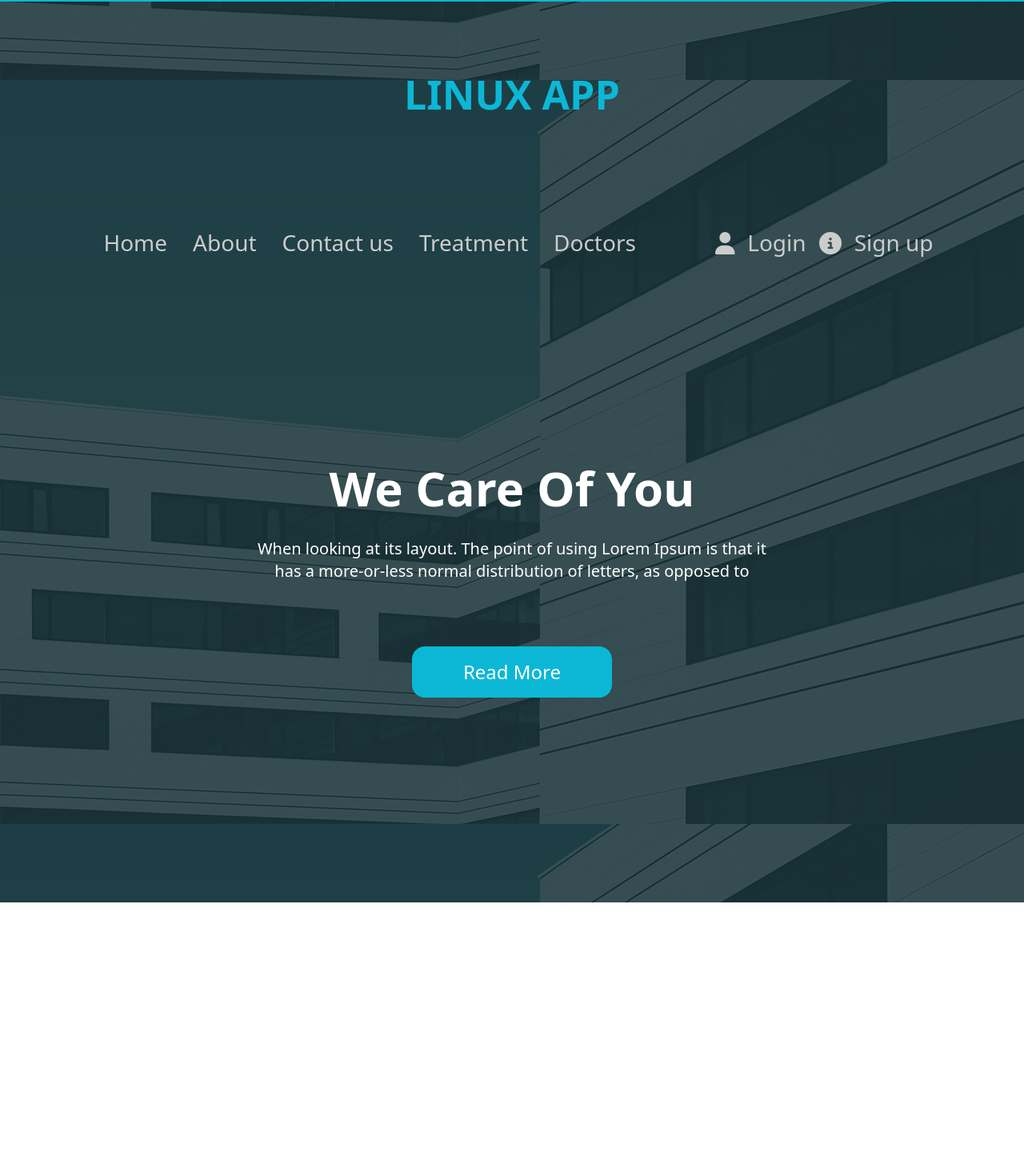
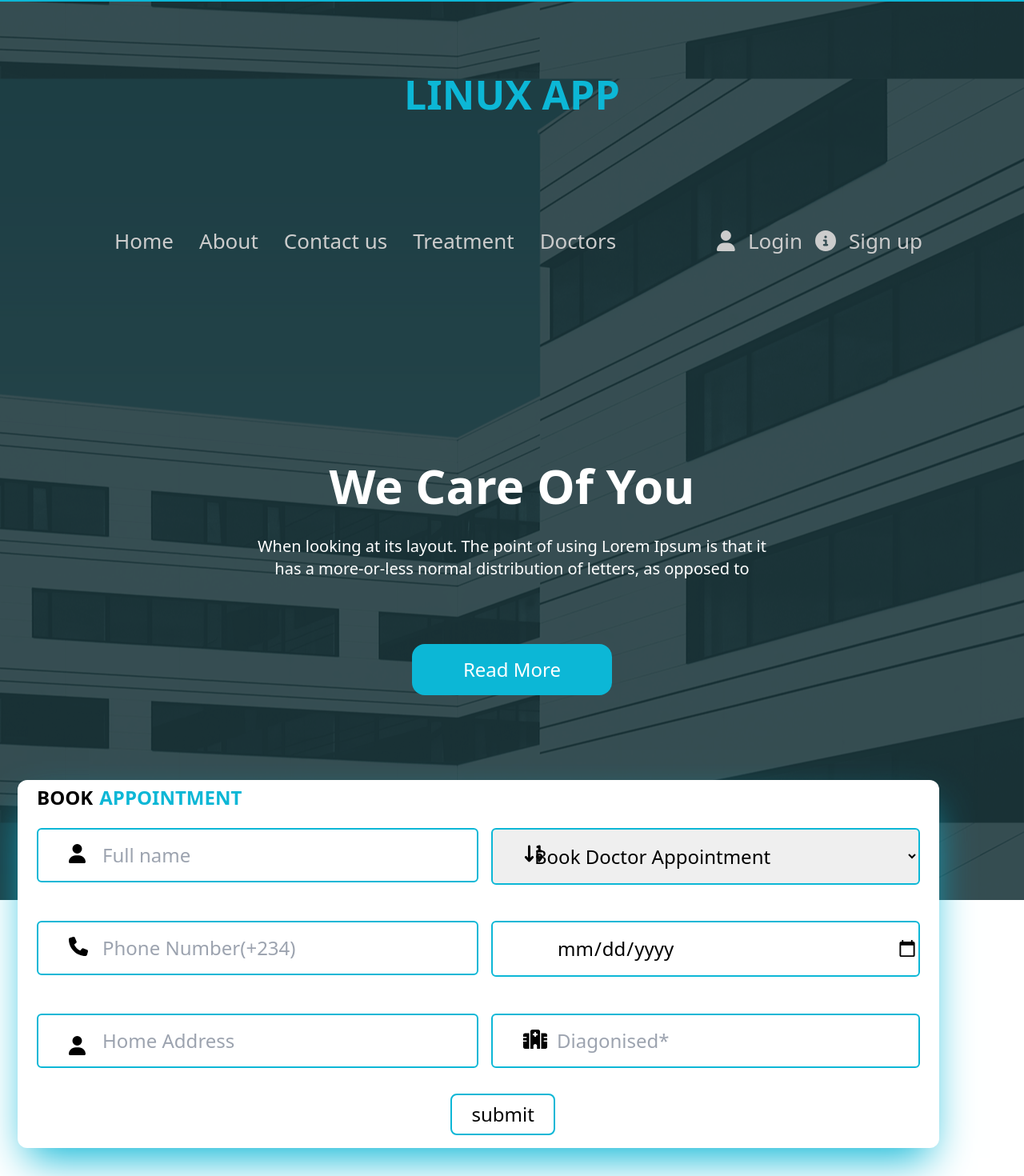
Before and after one commit to TommyDev69/hospital-app, a React (Create React App) app: page / in a window 1280 px wide. Shown: the part 70-1540 px from the top of the page at 80% size. Before the commit the page ends 1198 px from the top, so only its background shows below. Built offline with nearby package versions, Linux system fonts and the light colour scheme.

Commit message:
hospital app

```diff
--- a/src/App.js
+++ b/src/App.js
@@ -25,7 +25,7 @@ function App() {
     <div className="App ">
      <TopNav />
      <Navbar />
-     {/* <BookingCard  /> */}
+     <BookingCard  />
      {/* <AboutUs />
 
 <MainSection />
--- a/src/Navbar/NavContent.jsx
+++ b/src/Navbar/NavContent.jsx
@@ -1,6 +1,6 @@
 const NavContent = ({navLink, navLinks}) => {
     return (
-        <div className=" min-w-screen hidden bg-fuchsia-8b00 md:flex md:items-center md:justify-around text-[24px] md:text-[19px]  lg:text-[28px] text-[#ccc] py-36" >
+        <div className=" min-w-screen hidden bg-fuchsia-8b00 md:flex md:items-center md:justify-around text-[24px] md:text-[18px]  lg:text-[26px] text-[#ccc] py-36" >
             <ul className="ml-[-2 0px]">
              {navLink}
              {/* {navLinks} */}
--- a/src/Navbar/formBooking/BookingCard.jsx
+++ b/src/Navbar/formBooking/BookingCard.jsx
@@ -6,10 +6,11 @@ const BookingCard = () => {
     return (
 
 
-        <div className="relative md:pl-[21px] lg:pl-[58px] pl-[14%] md:pr-[30px] pr-0 md:min-h-[350px] min-h-[478px] container-fluid h-[300px] pb-[40px]">
+        <div className="relative md:pl-[22px] lgg:pl-[58px] pl-[87px] pr-0 md:min-h-[350px] min-h-[478px] container-fluid h-[300px] pb-[40px]">
 
-            <div className="shadow-2xl rounded-xl absolute bg-white top-[-190px] md:w-[90%] shadow-[#0cb7d6] w-2/3  my-10 ">
-                <Receipt />
+            <div className="shadow-2xl  rounded-xl absolute bg-white top-[-190px] md:w-[90%] shadow-[#0cb7d6] w-2/3  my-10 ">
+                {/* <Receipt /> */}
+                <FormOperations />
 
             </div>
         </div>
```
